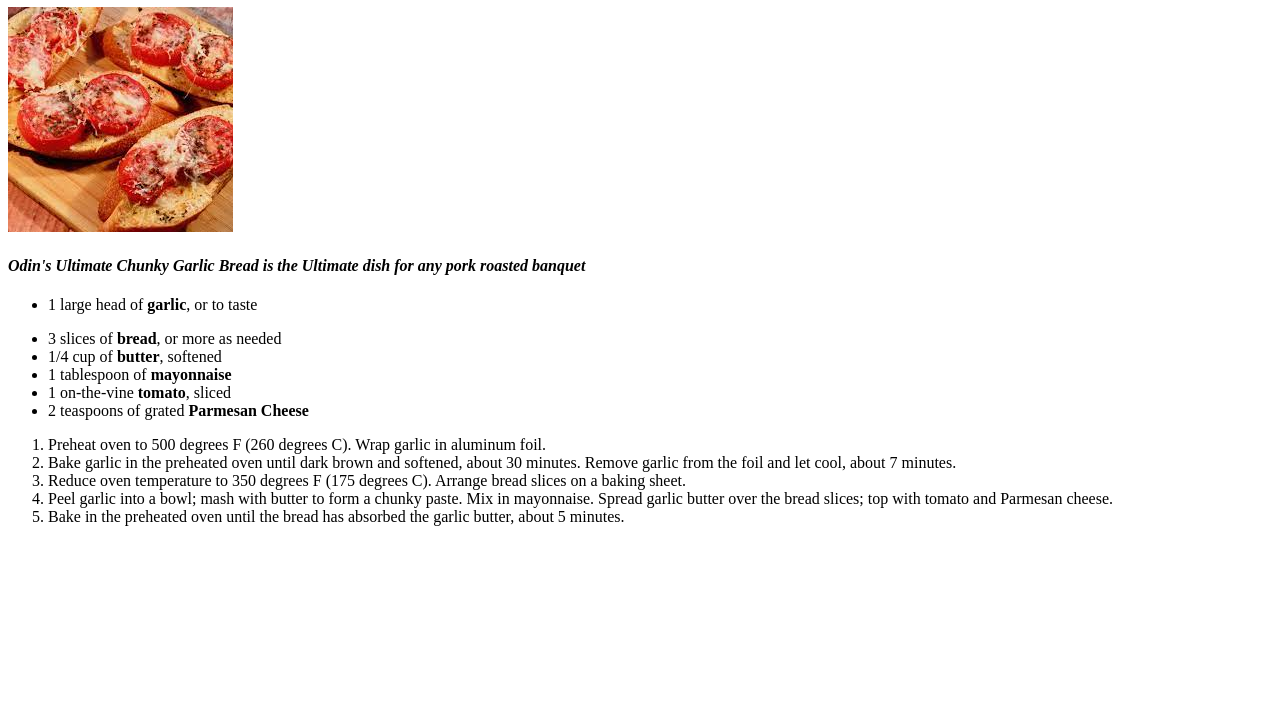
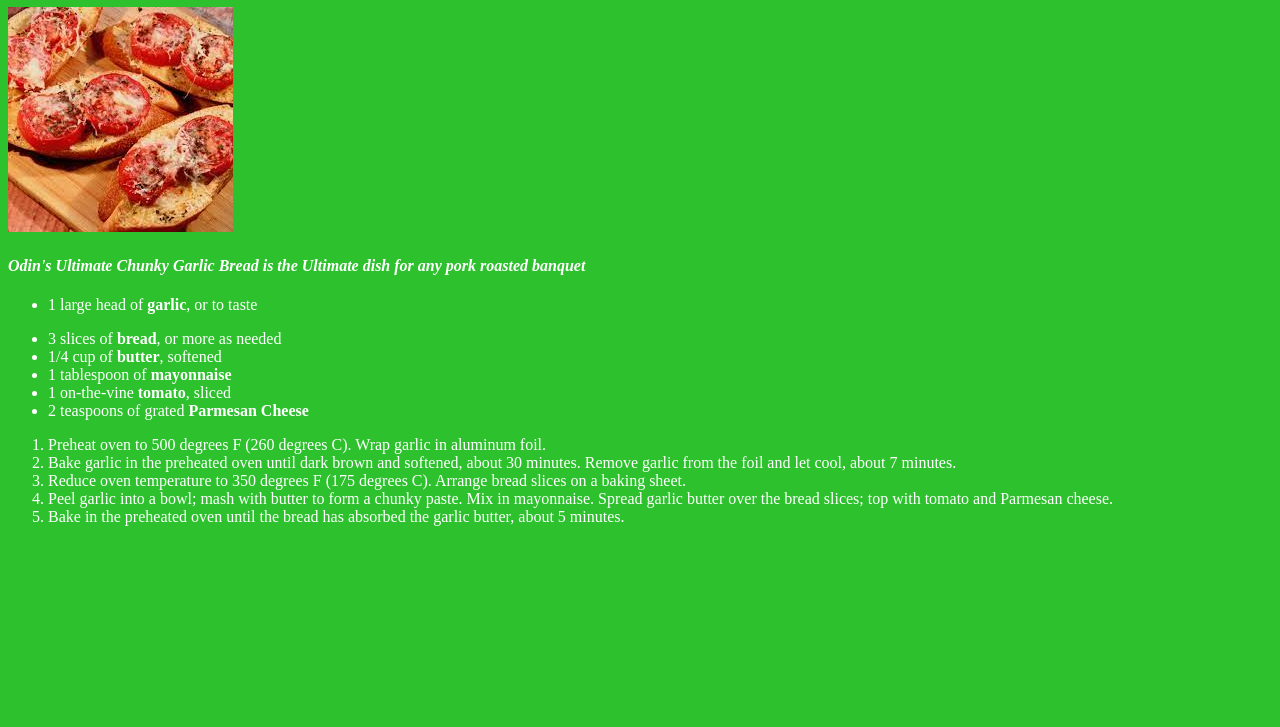
Before and after one commit to GitDisBread/Odin-Recipes, a plain HTML site: page Chunky.html in a window 1280 px wide. Shown: the part 73-800 px from the top of the page. Drawn offline with Linux system fonts and the light colour scheme.

Commit message:
Chunky.html

```diff
--- a/Chunky.html
+++ b/Chunky.html
@@ -5,6 +5,7 @@
  <head>
     <title>Odin's Chunky Garlic Bread</title>
     <meta charset="UTF-8">
+    <link rel="stylesheet" href="Chunky.css">
 
  </head>
 
```
